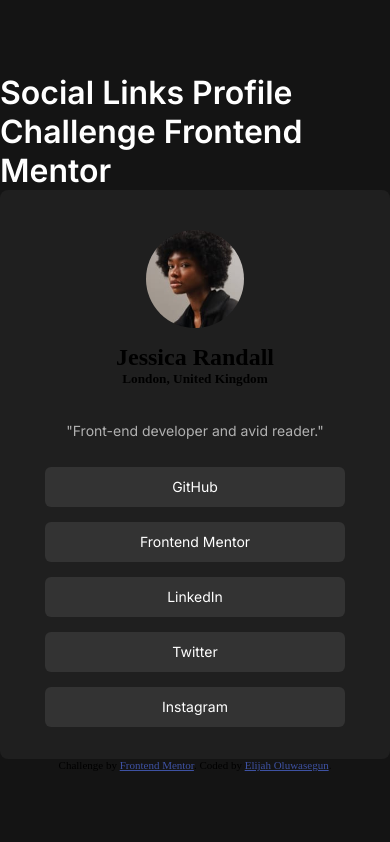
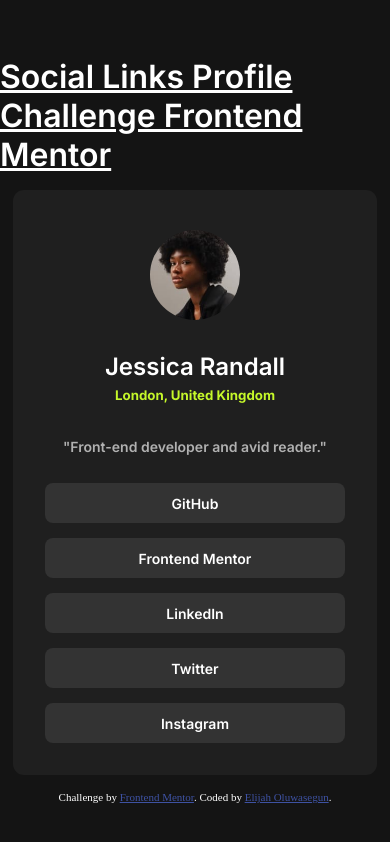
Before and after one commit to ElijahOluwasegun/social-links-profile-coding-challenge, a plain HTML site: page index.html in a window 390 px wide. Drawn offline with Linux system fonts and the light colour scheme.

Commit message:
Improved accessibility: Added <main> and <footer> elements style properties - Added title challenge heading style properties - Added margin-bottom to profile container to separate - Updated border-radius and margin properties to match design - Changed heading levels to match design and accommodate the introduction of the title challenge heading - Updated <p> element with increased font-weight properties and font-size units to be responsive - Updated profile link buttons with hover and active state properties - Updated attribution with responsive font-size units and white color text to increase readability - Updated style sheet with properties for media screen of width 375px

```diff
--- a/style.css
+++ b/style.css
@@ -14,6 +14,23 @@
    background-color: hsl(0, 0%, 8%);
 }
 
+main {
+    display: flex;
+    flex-direction: column;
+    align-items: center;
+    justify-content: center;
+    margin-bottom: 1em;
+}
+
+.title_challenge {
+    font-family: "Inter", sans-serif;
+    font-weight: 600;
+    font-style: normal;
+    color: white;
+    text-decoration: underline;
+    padding: 0.5em 0em;
+}
+
 .profile_container {
     display: flex;
     flex-direction: column;
@@ -21,34 +38,35 @@
     justify-content: center;
     padding: 2.5em 2em 2em 2em;
     background-color: hsl(0, 0%, 12%);
-    border-radius: 8px;
+    border-radius: 11px;
 }
 
 img {
     width: 30%;
     border-radius: 50%;
-    margin-bottom: 1em;
+    margin-bottom: 2em;
 }
 
-h1 {
+h2 {
     font-family: "Inter", sans-serif;
     font-weight: 600;
     font-style: normal;
     color: white;
 }
 
-h4 {
+h5 {
     font-family: "Inter", sans-serif;
     font-weight: 700;
     font-style: normal;
     color: hsl(75, 94%, 57%);
+    margin-top: 0.5em;
 }
 
 p {
     font-family: "Inter", sans-serif;
-    font-weight: 400;
+    font-weight: 600;
     font-style: normal;
-    font-size: 14px;
+    font-size: 0.875rem;
     color: rgb(177, 177, 177);
 }
 
@@ -72,14 +90,49 @@
     height: 40px;
     color: white;
     background-color: hsl(0, 0%, 20%);
-    border-radius: 6px;
+    border-radius: 8px;
+}
+
+.profile_links:hover {
+    color: black;
+    background-color: blueviolet;
+}
+
+.profile_links:active {
+    color: black;
+    background-color: hsl(75, 94%, 57%);
 }
 
 .attribution {
-    font-size: 11px;
+    font-size: 0.688rem;
     text-align: center;
+    color: white;
 }
 
 .attribution a {
     color: hsl(228, 45%, 44%);
 }
+
+@media (max-width: 375px) {
+    .title_challenge {
+        font-family: "Inter", sans-serif;
+        font-weight: 600;
+        font-style: normal;
+        color: white;
+        text-decoration: underline;
+        text-align: center;
+        padding: 0.5em 1em;
+    }
+
+    .profile_container {
+        padding: 2.5em 1.5em 2em 1.5em;
+    }
+
+    p {
+        font-size: 3.733vw;
+    }
+
+    .profile_links {
+        width: 290px;
+    }
+}
```
